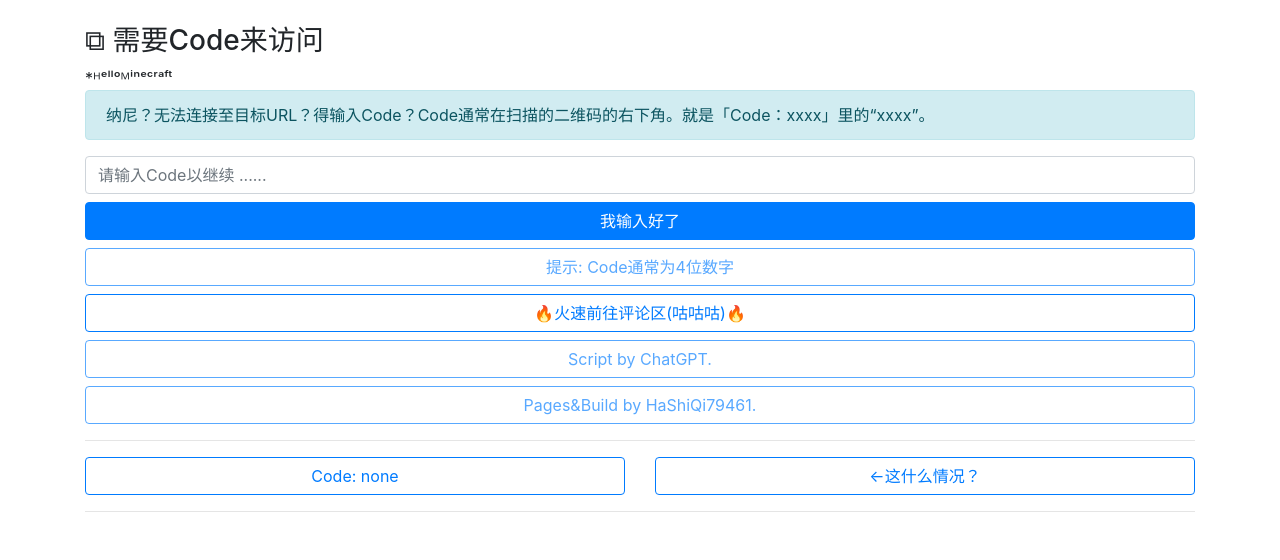
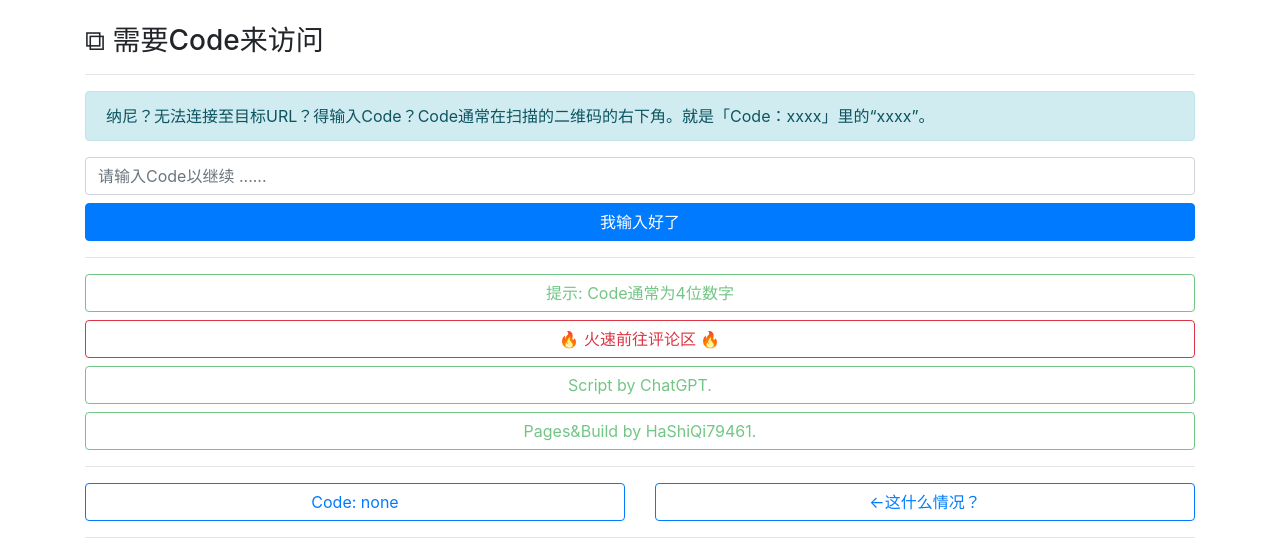
Before and after one commit to ha47i/ha47i.github.io, a plain HTML site: page mcewm/ucraft/index.html in a window 1280 px wide. Drawn offline with nearby package versions, Linux system fonts and the light colour scheme.

Commit message:
Add files via upload

```diff
--- a/mcewm/ucraft/index.html
+++ b/mcewm/ucraft/index.html
@@ -3,7 +3,7 @@
     <head>
         <meta charset="utf-8">
         <meta name="viewport" content="width=device-width, initial-scale=1">
-        <title>需要Code | HaShiQi的Ucraft二维码</title>
+        <title>需要Code | HsShiQi的Ucraft二维码</title>
         <link rel="stylesheet" href="https://cdn.staticfile.org/twitter-bootstrap/4.3.1/css/bootstrap.min.css">
         <script>
     function redirectToURL() {
@@ -52,12 +52,25 @@
     <body>
         <br>
         <div class="container">
-            <h3>⧉ 需要Code来访问</h3> <h9>
-                 *ᴴᵉˡˡᵒᴹⁱⁿᵉᶜʳᵃᶠᵗ
-            </h9>
+            <h3>⧉ 需要Code来访问</h3>
+            <hr>
             <div class="alert alert-info" role="alert">
                 <span>纳尼？无法连接至目标URL？得输入Code？Code通常在扫描的二维码的右下角。就是「Code：xxxx」里的“xxxx”。</span>
-            </div> <input class="form-control" id="input" placeholder="请输入Code以继续 ......"> <button onclick="redirectToURL()" class="btn btn-primary btn-block mt-2">我输入好了</button><button class="btn btn-outline-primary btn-block" disabled>提示: Code通常为4位数字</button><button class="btn btn-outline-primary btn-block">🔥火速前往评论区(咕咕咕)🔥</button><button class="btn btn-outline-primary btn-block" disabled>Script by ChatGPT.</button><button class="btn btn-outline-primary btn-block" disabled>Pages&amp;Build by HaShiQi79461.</button><!--<button class="btn btn-outline-primary btn-block" disabled>*页面与二维码搭建：HaShiQi79461.*</button><button class="btn btn-outline-primary btn-block" disabled>*Script脚本由HaShiQi&amp;ChatGPT.共同编写*</button>--> <!--<button type="button" class="btn btn-primary btn-block mt-2 mb-2" data-toggle="modal" data-target="#exampleModal" disabled>
+            </div>
+            <input class="form-control" id="input" placeholder="请输入Code以继续 ......">
+            <button onclick="redirectToURL()" class="btn btn-primary btn-block mt-2">我输入好了</button>
+            <hr>
+            <a class="text-decoration-none" target="_blank"><button type="button" class="btn btn-outline-success btn-block mt-2" disabled>提示: Code通常为4位数字</button></a>
+            <a class="text-decoration-none" target="_blank" href="https://support.qq.com/embed/phone/602695"><button type="button" class="btn btn-outline-danger btn-block mt-2">🔥 火速前往评论区 🔥</button></a>
+            <a class="text-decoration-none" target="_blank"><button type="button" class="btn btn-outline-success btn-block mt-2" disabled>Script by ChatGPT.</button></a>
+            <a class="text-decoration-none" target="_blank"><button type="button" class="btn btn-outline-success btn-block mt-2"  disabled>Pages&amp;Build by HaShiQi79461.</button></a>
+
+            <!--<a class="text-decoration-none" target="_blank"><button class="btn btn-outline-success btn-block" disabled>提示: Code通常为4位数字</button></a>
+            <a class="text-decoration-none" target="_blank" href="https://support.qq.com/embed/phone/602695"><button class="btn btn-outline-danger btn-block">🔥 火速前往评论区 🔥</button></a>
+            <a class="text-decoration-none" target="_blank"><button class="btn btn-outline-success btn-block" disabled>Script by ChatGPT.</button></a>
+            <button class="btn btn-outline-success btn-block" disabled>Pages&amp;Build by HaShiQi79461.</button>
+            <!--<button class="btn btn-outline-primary btn-block" disabled>*页面与二维码搭建：HaShiQi79461.*</button>
+            <button class="btn btn-outline-primary btn-block" disabled>*Script脚本由HaShiQi&amp;ChatGPT.共同编写*</button>--> <!--<button type="button" class="btn btn-primary btn-block mt-2 mb-2" data-toggle="modal" data-target="#exampleModal" disabled>
         更多操作选项
     </button>-->
     <hr>
```
